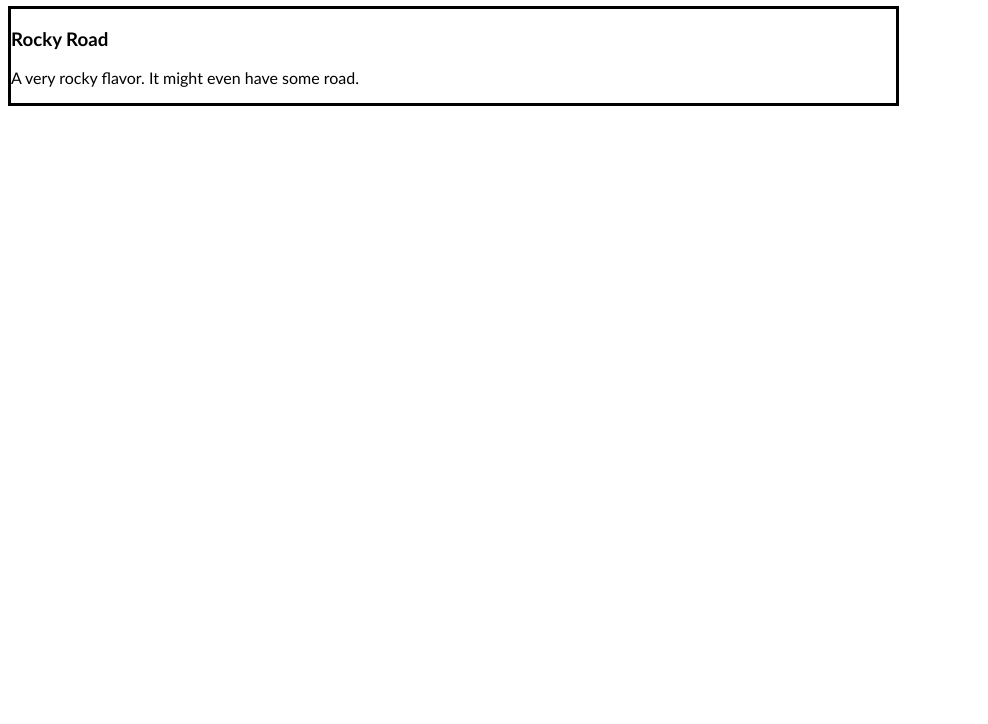
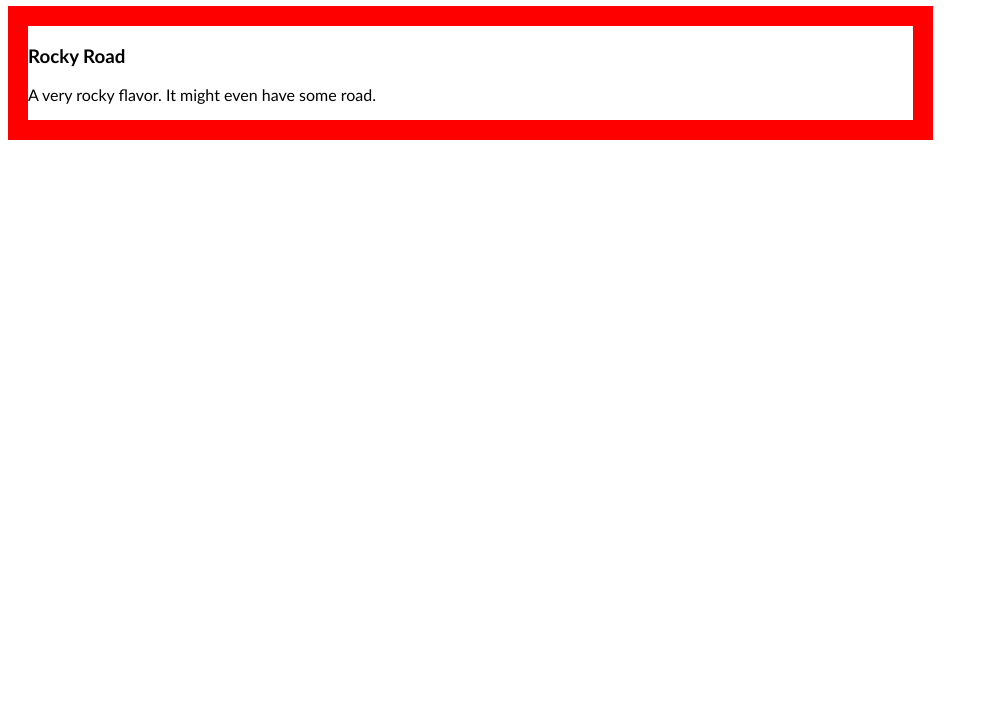
Before and after one commit to JBCoder1/octo-super-explosion, a plain HTML site: page index.html in a window 1280 px wide. Shown: the part 76-800 px from the top of the page, without its empty margins (0-988 px from the left). Drawn offline with Linux system fonts and the light colour scheme.

Commit message:
Update index.html

```diff
--- a/index.html
+++ b/index.html
@@ -11,7 +11,7 @@
       .flavorBox {
         width: 70%;
         float: left;
-        border: 3px solid black;
+        border: 20px solid red;
       }
 
       .flavorName {
```
